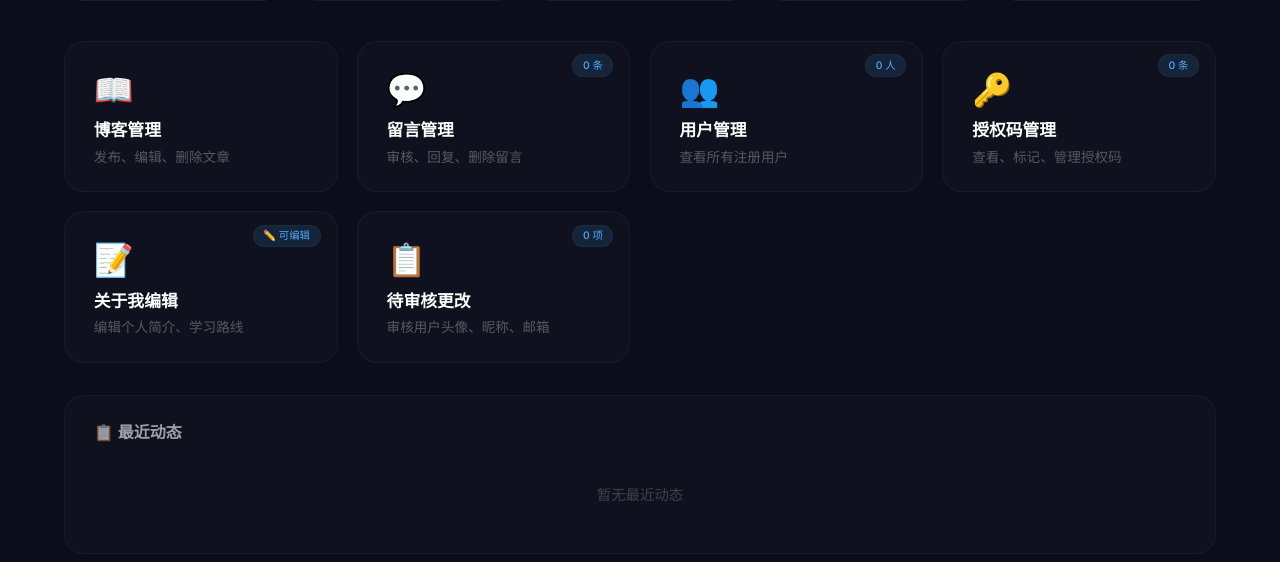
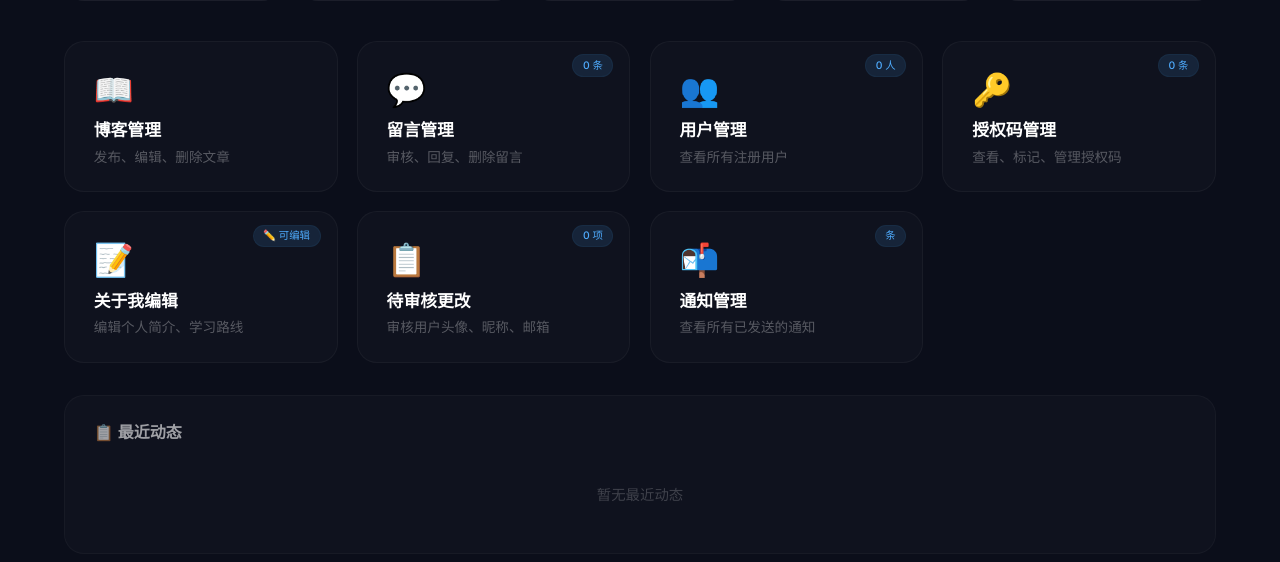
Before and after one commit to Chrishoppers/MyPersonalWebsite, an ASP.NET Core app: page /Admin/Dashboard in a window 1280 px wide. Shown: the part 337-899 px from the top of the page. Run offline with ASP.NET Core 8, Linux system fonts and the light colour scheme; the visitor is signed in with stand-in values (Sample User, id 1).

Commit message:
Update Dashboard.cshtml

```diff
--- a/Views/Admin/Dashboard.cshtml
+++ b/Views/Admin/Dashboard.cshtml
@@ -452,6 +452,12 @@
         <span class="card-badge count">0 项</span>
     }
 </a>
+<a href="/Admin/Notifications" class="card-item">
+    <span class="card-icon">📬</span>
+    <div class="card-title">通知管理</div>
+    <div class="card-desc">查看所有已发送的通知</div>
+    <span class="card-badge count">@ViewBag.NotificationCount 条</span>
+</a>
     </div>
 
     <!-- ===== 最近活动 ===== -->
```
